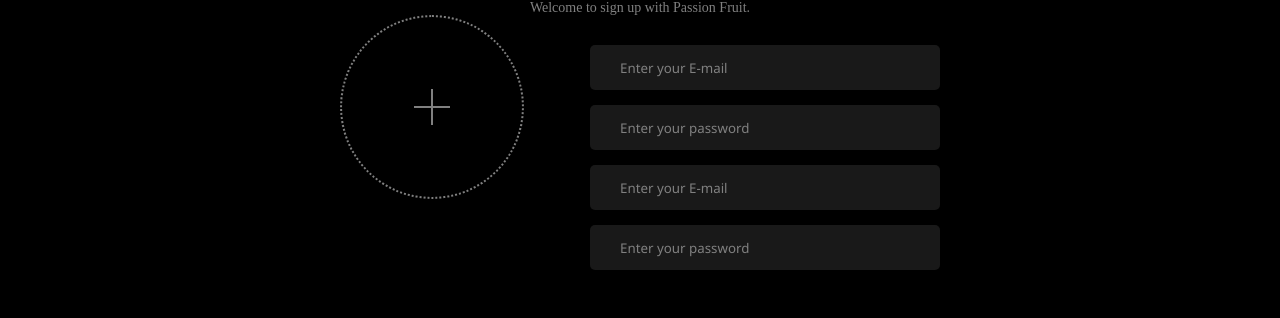
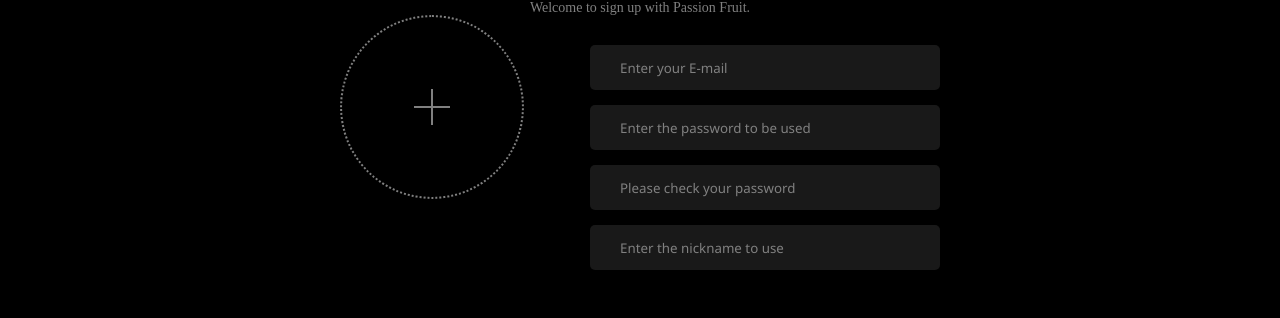
Before and after one commit to Passion-fruits/PASSIONFRUIT_frontend_V1, a React (Create React App) app: page /signup in a window 1280 px wide. Shown: the part 272-590 px from the top of the page. Built offline with nearby package versions, Linux system fonts and the light colour scheme.

Commit message:
modify : placeholder ment

```diff
--- a/src/components/auth/signup/index.tsx
+++ b/src/components/auth/signup/index.tsx
@@ -4,22 +4,30 @@
   return (
     <s.Wrapper>
       <s.Container>
-        <s.Title style={{marginTop:"100px"}}>SIGN UP</s.Title>
+        <s.Title style={{ marginTop: "100px" }}>SIGN UP</s.Title>
         <s.SubTitle>Welcome to sign up with Passion Fruit.</s.SubTitle>
         <s.SignUpContainer>
           <s.FlexContainer>
-              <s.AddImg>
-                  <s.Square/>
-                  <s.Square />
-              </s.AddImg>
+            <s.AddImg>
+              <s.Square />
+              <s.Square />
+            </s.AddImg>
             <s.InpWrapper>
-              <s.Input placeholder="Enter your E-mail" />
-              <s.Input placeholder="Enter your password" type="password" />
-              <s.Input placeholder="Enter your E-mail" />
-              <s.Input placeholder="Enter your password" type="password" />
+              <s.Input placeholder="Enter your E-mail" type="email" />
+              <s.Input
+                placeholder="Enter the password to be used"
+                type="password"
+              />
+              <s.Input
+                placeholder="Please check your password"
+                type="password"
+              />
+              <s.Input placeholder="Enter the nickname to use" type="text" />
             </s.InpWrapper>
           </s.FlexContainer>
-          <s.SubBtn style={{width:"100%",marginTop:"50px"}}>SIGN UP</s.SubBtn>
+          <s.SubBtn style={{ width: "100%", marginTop: "50px" }}>
+            SIGN UP
+          </s.SubBtn>
         </s.SignUpContainer>
       </s.Container>
     </s.Wrapper>
--- a/src/style/globalStyle.tsx
+++ b/src/style/globalStyle.tsx
@@ -1,5 +1,6 @@
 import { createGlobalStyle } from "styled-components";
 import reset from "styled-reset";
+import { INP_COLOR } from ".";
 
 const GlobalStyle = createGlobalStyle`
     ${reset};
@@ -24,6 +25,16 @@
     ul{
         list-style:none;
     }
+    input:-webkit-autofill {
+        box-shadow: 0 0 0 30px transparent inset ;
+        -webkit-text-fill-color: ${INP_COLOR};
+        }
+        input:-webkit-autofill,
+        input:-webkit-autofill:hover,
+        input:-webkit-autofill:focus,
+        input:-webkit-autofill:active {
+            transition: background-color 5000s ease-in-out 0s;
+        }
 `;
 
 export default GlobalStyle;
```
